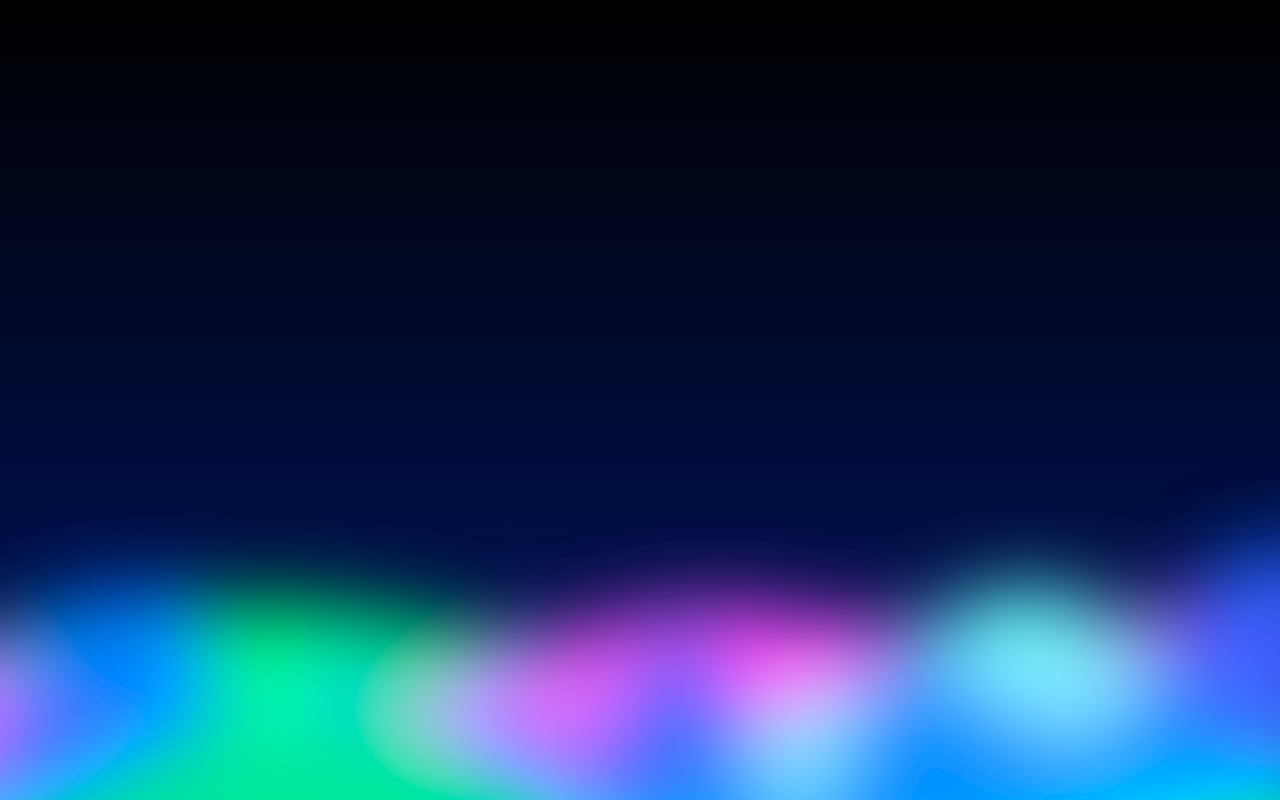
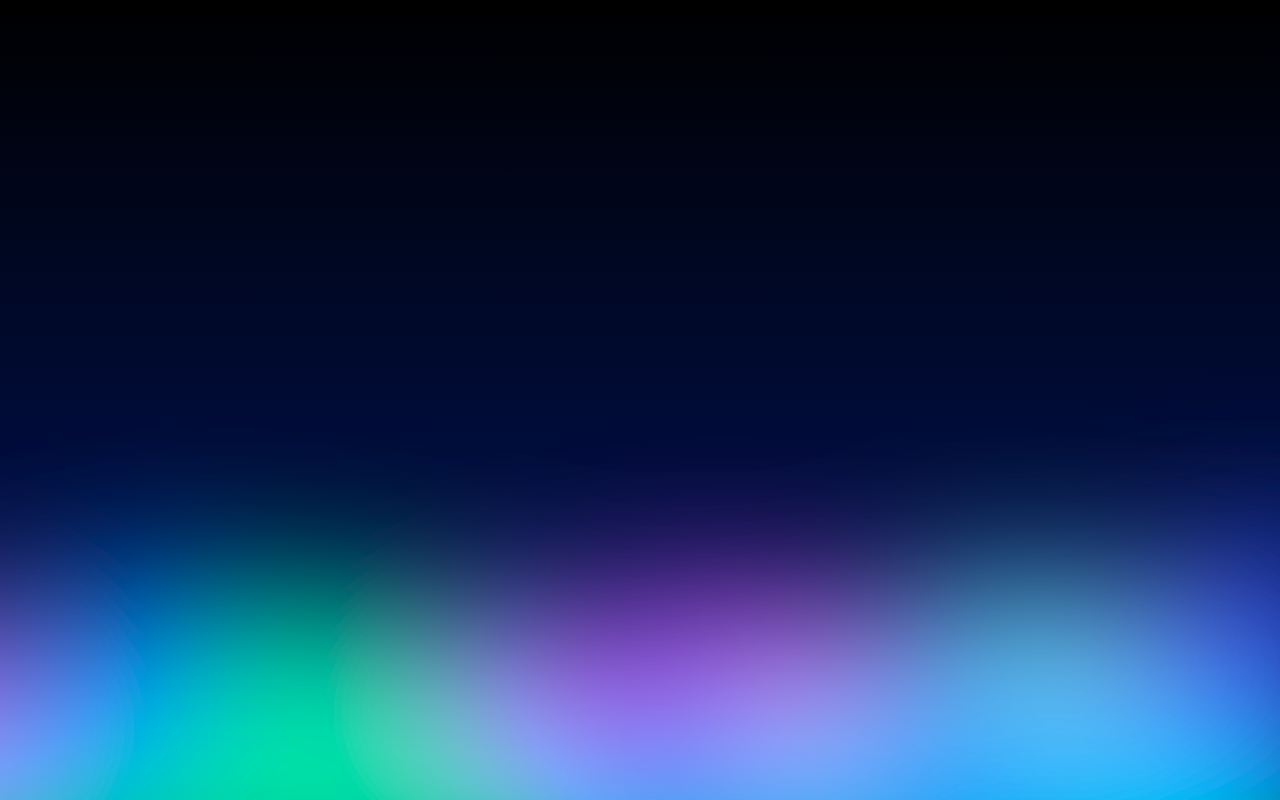
Before and after one commit to assem-zakaria/dannybg, a plain HTML site: page index.html in a window 1280 px wide. Drawn offline with Linux system fonts and the light colour scheme.

Commit message:
Update index.html

```diff
--- a/index.html
+++ b/index.html
@@ -95,7 +95,7 @@
 
 
                 .gradients-container {
-                    filter: url(#goo) blur(40px) saturate(1.1) brightness(1.5);
+                    filter: url(#goo) blur(80px) saturate(1.1) brightness(1.5);
                     width: 100%;
                     height: 100%;
                 }
```
